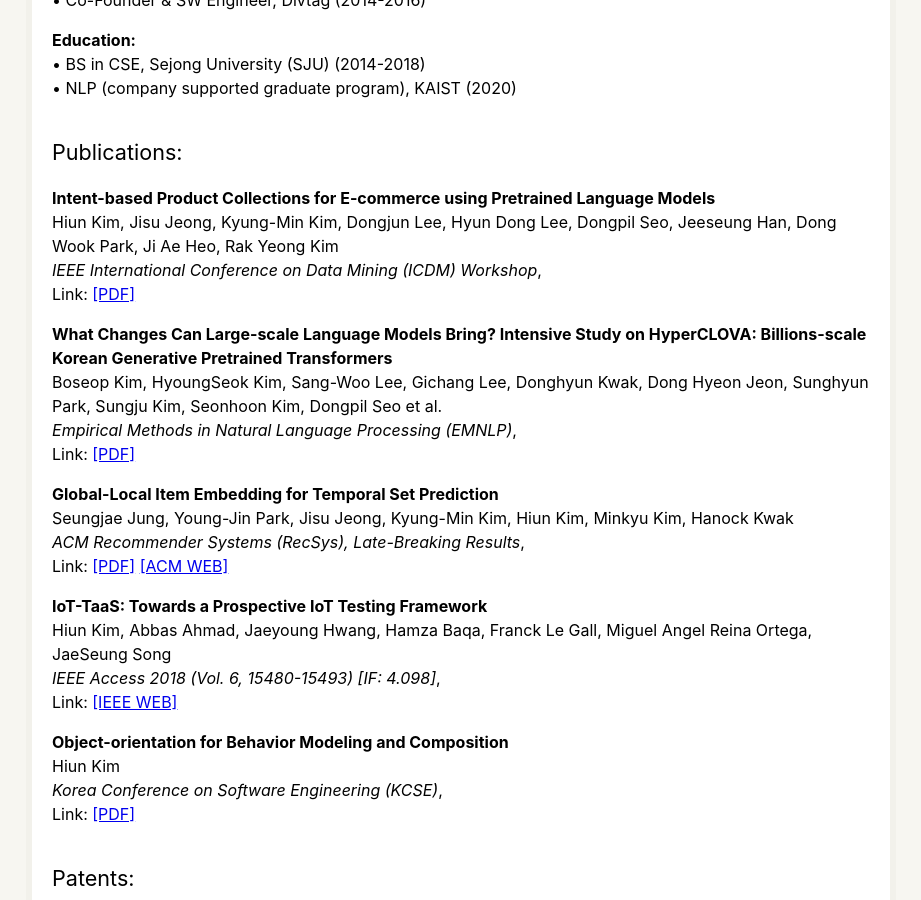
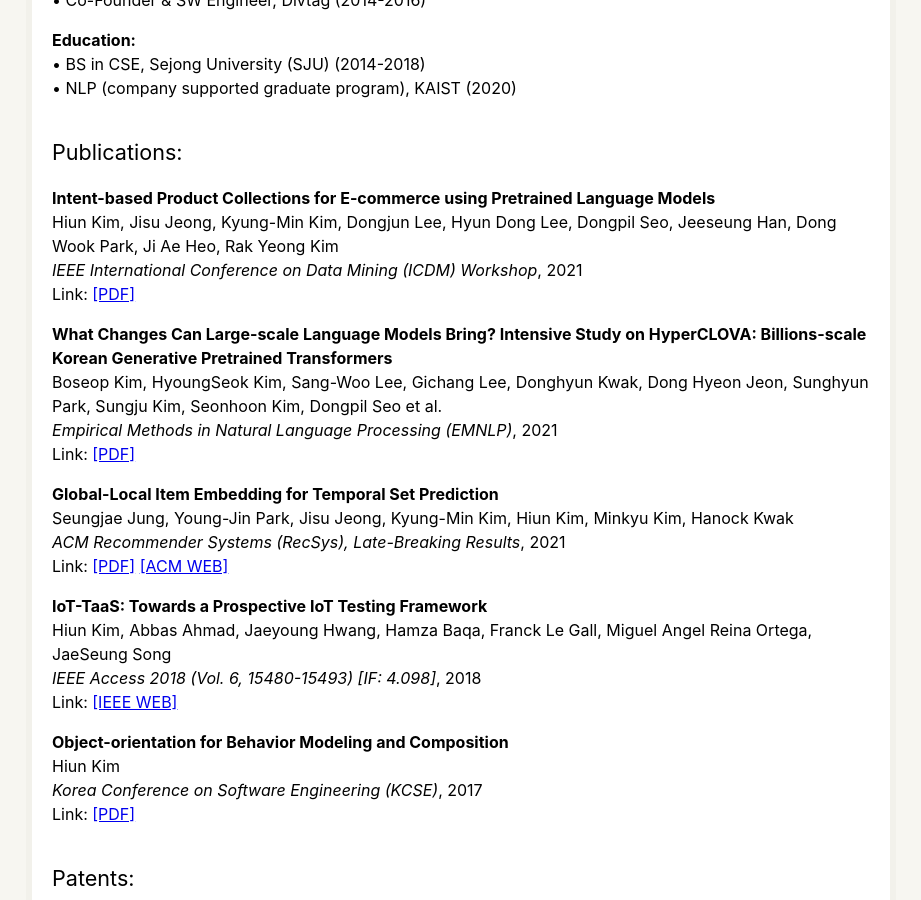
Before and after one commit to hiun/hiun.github.io, a Jekyll site: the page built from index.md, in a window 1280 px wide and 900 px high, scrolled down 378 px. Shown: the whole window, without its empty margins (179-1100 px from the left). Built offline with Jekyll 4.4.1, drawn with Linux system fonts in a browser that asks for light colours.

Commit message:
Update index.md

```diff
--- a/index.md
+++ b/index.md
@@ -65,7 +65,7 @@
 <p>
 <b>{{ paper.subject }}</b> <br>
 <span>{{ paper.authors }}</span> <br>
-<i>{{ paper.venue }}</i>, <span>{{ pr.date }}</span> <br>
+<i>{{ paper.venue }}</i>, <span>{{ paper.date }}</span> <br>
 Link: {{ paper.link }}<br>
 </p>
 {% endfor %}
```
